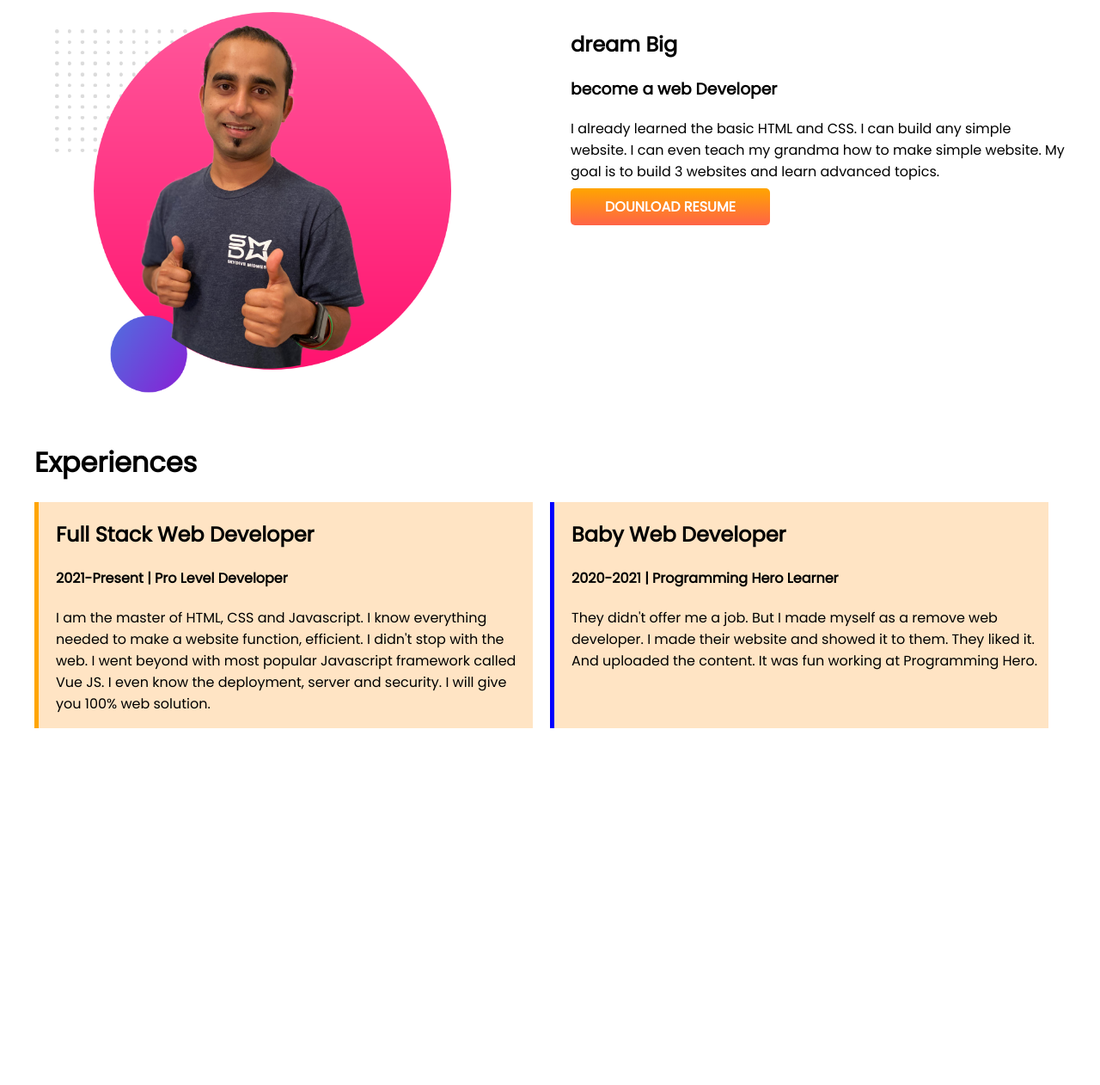
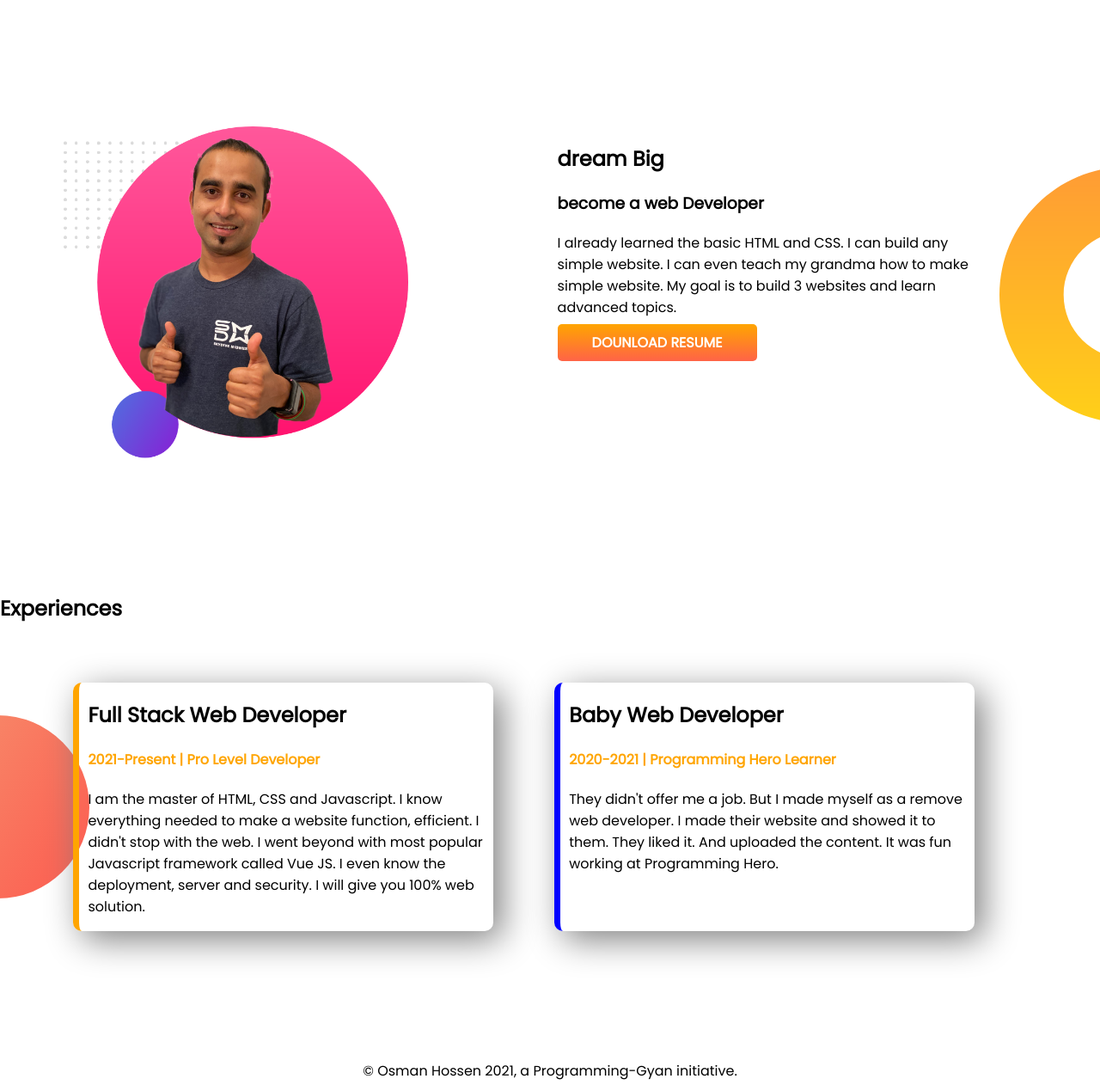
Before and after one commit to osmanhossen/Developer-Portfolio, a plain HTML site: page index.html in a window 1280 px wide. Shown: the part 520-1782 px from the top of the page at 86% size. Before the commit the page ends 1417 px from the top, so only its background shows below. Drawn offline with Linux system fonts and the light colour scheme.

Commit message:
last-part and fotter added

```diff
--- a/index.html
+++ b/index.html
@@ -17,7 +17,7 @@
 </head>
 
 <body>
-    <section>
+    <section class="top-banner flexble-container">
         <div class="half-width">
             <h1>Welcome To</h1>
             <h1><span class="orange-color">Osman Hossen</span> World!</h1>
@@ -28,17 +28,17 @@
                 That's why I am learning and mastering web development. I will not stop until I become the Web
                 Development Hero.
             </p>
-            <a class="link-button" target="_blank"
-                href="https://www.facebook.com/login/?privacy_mutation_token=eyJ0eXBlIjowLCJjcmVhdGlvbl90aW1lIjoxNjU5MTYwNDA2LCJjYWxsc2l0ZV9pZCI6MjY5NTQ4NDUzMDcyMDk1MX0%3D">HIRE
+            <a href="https://www.facebook.com/profile.php?id=100008949189409" class="link-button" target="_blank">HIRE
                 ME</a>
+
         </div>
         <div class="half-width"><img src="images/jhankar.png" alt=""></div>
     </section>
-    <section>
+    <section class="dream-big flexble-container">
         <div class="half-width">
             <img src="images/jhankar2.png" alt="">
         </div>
-        <div class="half-width">
+        <div class="half-width dream-big-2">
             <h1>dream Big</h1>
             <h3>become a web Developer</h3>
             <p>I already learned the basic HTML and CSS. I can build any simple website. I can even teach my grandma how
@@ -46,34 +46,29 @@
             <a class="link-button" href="">DOUNLOAD RESUME</a>
         </div>
     </section>
-
+    <section>
         <h1>Experiences</h1>
-    <section>
-        <div class="third-section-width-1">
+        <div class="experience-area flexble-container">
+            <div id="full-stack-developer" class="experience-item">
                 <h1>Full Stack Web Developer</h1>
-            <h4>2021-Present | Pro Level Developer</h4>
+                <h4 class="orange-color">2021-Present | Pro Level Developer</h4>
                 <p>I am the master of HTML, CSS and Javascript. I know everything needed to make a website function,
-                efficient. I didn't stop with the web. I went beyond with most popular Javascript framework called Vue
+                    efficient. I didn't stop with the web. I went beyond with most popular Javascript framework called
+                    Vue
                     JS. I even know the deployment, server and security. I will give you 100% web solution.</p>
             </div>
-        <div class="third-section-width-2">
+            <div id="baby-web-developer" class="experience-item item-2">
                 <h1>Baby Web Developer</h1>
-            <h4>2020-2021 | Programming Hero Learner</h4>
-            <p>They didn't offer me a job. But I made myself as a remove web developer. I made their website and showed
+                <h4 class="orange-color">2020-2021 | Programming Hero Learner</h4>
+                <p>They didn't offer me a job. But I made myself as a remove web developer. I made their website and
+                    showed
                     it to them. They liked it. And uploaded the content. It was fun working at Programming Hero.</p>
             </div>
+        </div>
     </section>
-
-
-
-
-
-
-
-
-
-
-
 </body>
+<footer>
+    <p>© Osman Hossen 2021, a Programming-Gyan initiative.</p>
+</footer>
 
 </html>
--- a/style.css
+++ b/style.css
@@ -1,11 +1,23 @@
 body {
     font-family: 'Poppins', sans-serif;
-    margin: 20px 40px;
+    margin: 0;
 }
 
-section {
+footer {
+    font-family: 'Poppins', sans-serif;
+}
+
+.flexble-container {
     display: flex;
-    margin-bottom: 50px;
+    margin-bottom: 100px;
+    padding: 50px;
+
+}
+
+.top-banner {
+    background-image: url(images/top-banner.png);
+    background-repeat: no-repeat;
+    /* margin-left: 0%; */
 }
 
 h1 {
@@ -17,8 +29,11 @@ h1 {
 }
 
 .half-width {
+
     width: 50%;
     padding-left: 2%;
+    padding-right: 50px;
+
 }
 
 .half-width img {
@@ -34,19 +49,41 @@ h1 {
     border-radius: 5px;
 }
 
-
-.third-section-width-1 {
-    margin-right: 20PX;
-    background-color: bisque;
-    padding-left: 20PX;
-    width: 100%;
-    border-left: 5px solid orange;
+.dream-big {
+    background-image: url(images/dream-bg.png);
+    background-repeat: no-repeat;
+    background-position: right;
 }
 
-.third-section-width-2 {
-    margin-right: 20PX;
-    background-color: bisque;
-    padding-left: 20PX;
-    width: 100%;
-    border-left: 5px solid blue;
+.dream-big-2 {
+    padding-right: 80px;
 }
+
+
+.experience-area {
+    background-image: url(images/exp-bg.png);
+    background-repeat: no-repeat;
+    background-position: left;
+}
+
+.experience-item {
+    width: 40%;
+    margin-left: 3%;
+    margin-right: 3%;
+    padding-left: 10PX;
+    border-radius: 10px;
+    box-shadow: 10px 10px 40px gray;
+
+}
+
+#full-stack-developer {
+    border-left: 7px solid orange;
+}
+
+#baby-web-developer {
+    border-left: 7px solid blue;
+}
+
+footer p {
+    text-align: center;
+}
```
Lines whose indentation alone changed are shown as unchanged.
